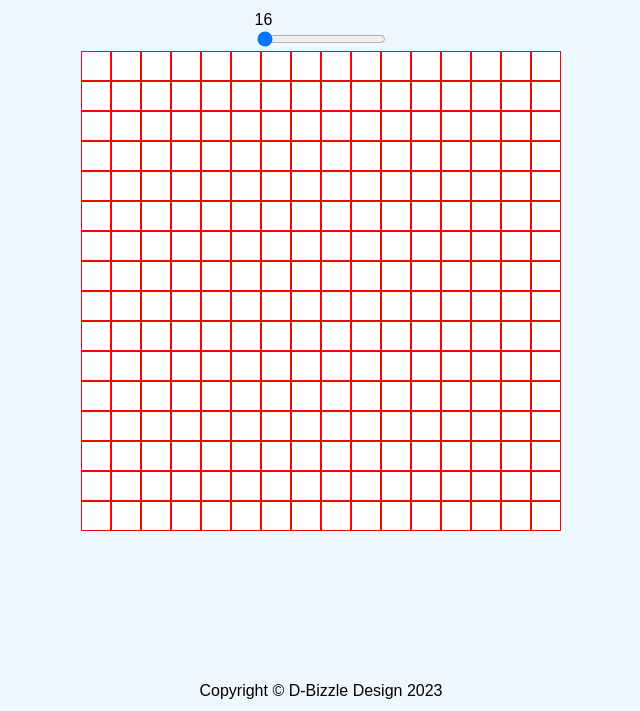
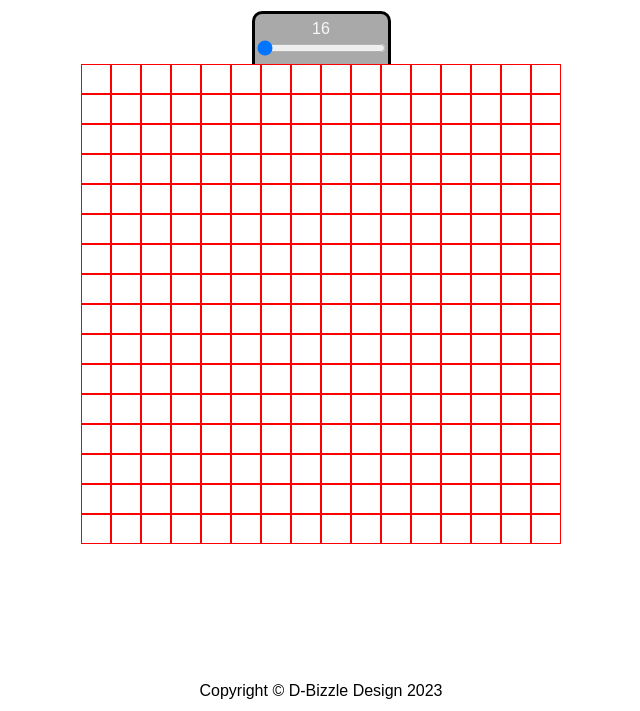
Before and after one commit to berniedestin/odin-etch-a-sketch, a plain HTML site: page index.html in a window 1280 px wide. Shown: the part 89-800 px from the top of the page, without its empty margins (319-959 px from the left). Drawn offline with Linux system fonts and the light colour scheme.

Commit message:
Add style to slider box

```diff
--- a/index.html
+++ b/index.html
@@ -8,7 +8,7 @@
 </head>
 <body>
     <div class="header">Etch-A-Sketch</div>
-    <div id="option-container">
+    <div class="option-container">
         <div id="slider-value">16</div>
         <input type="range" min="16" max="64" value="16" id="slider">
     </div>
--- a/style.css
+++ b/style.css
@@ -3,7 +3,7 @@
 }
 
 body {
-    background-color: aliceblue;
+    /* background-color: aliceblue; */
     margin: 0;
     height: 100vh;
     display: flex;
@@ -28,11 +28,25 @@ body {
 
 .option-container {
     height: 50px;
-    align-self: stretch;
+    /* align-self: stretch; */
+    background-color: darkgray;
     display: flex;
+    flex-direction: column;
     justify-content: center;
     align-items: center;
     flex-shrink: 0;
+    border-color: black;
+    border-style: solid;
+    border-top-width: 3px;
+    border-left-width: 3px;
+    border-right-width: 3px;
+    border-bottom: 0px;
+    border-top-right-radius: 10px;
+    border-top-left-radius: 10px;
+}
+
+#slider-value {
+    color: rgb(248, 248, 248);
 }
 
 .etch-a-sketch {
```
